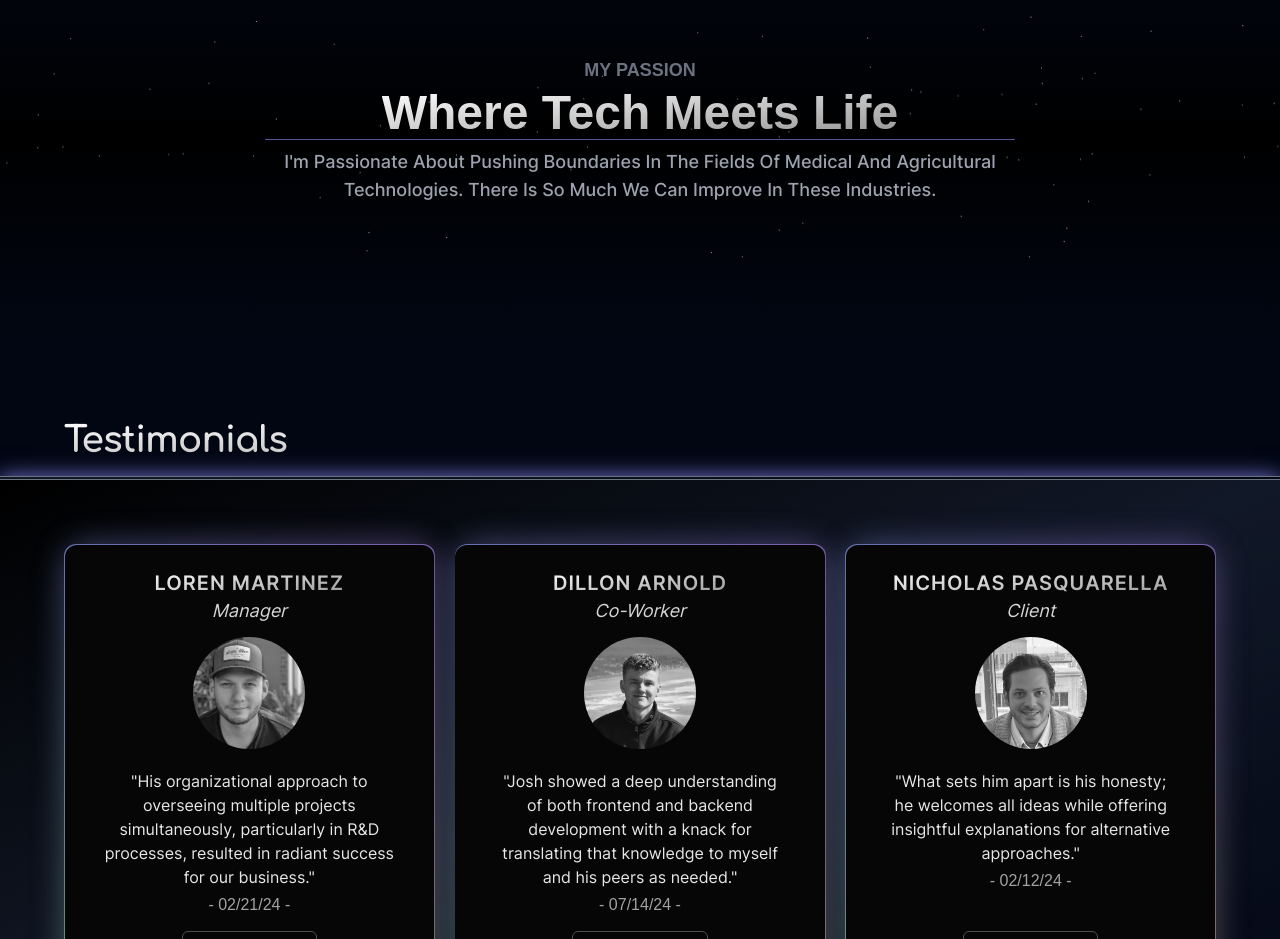
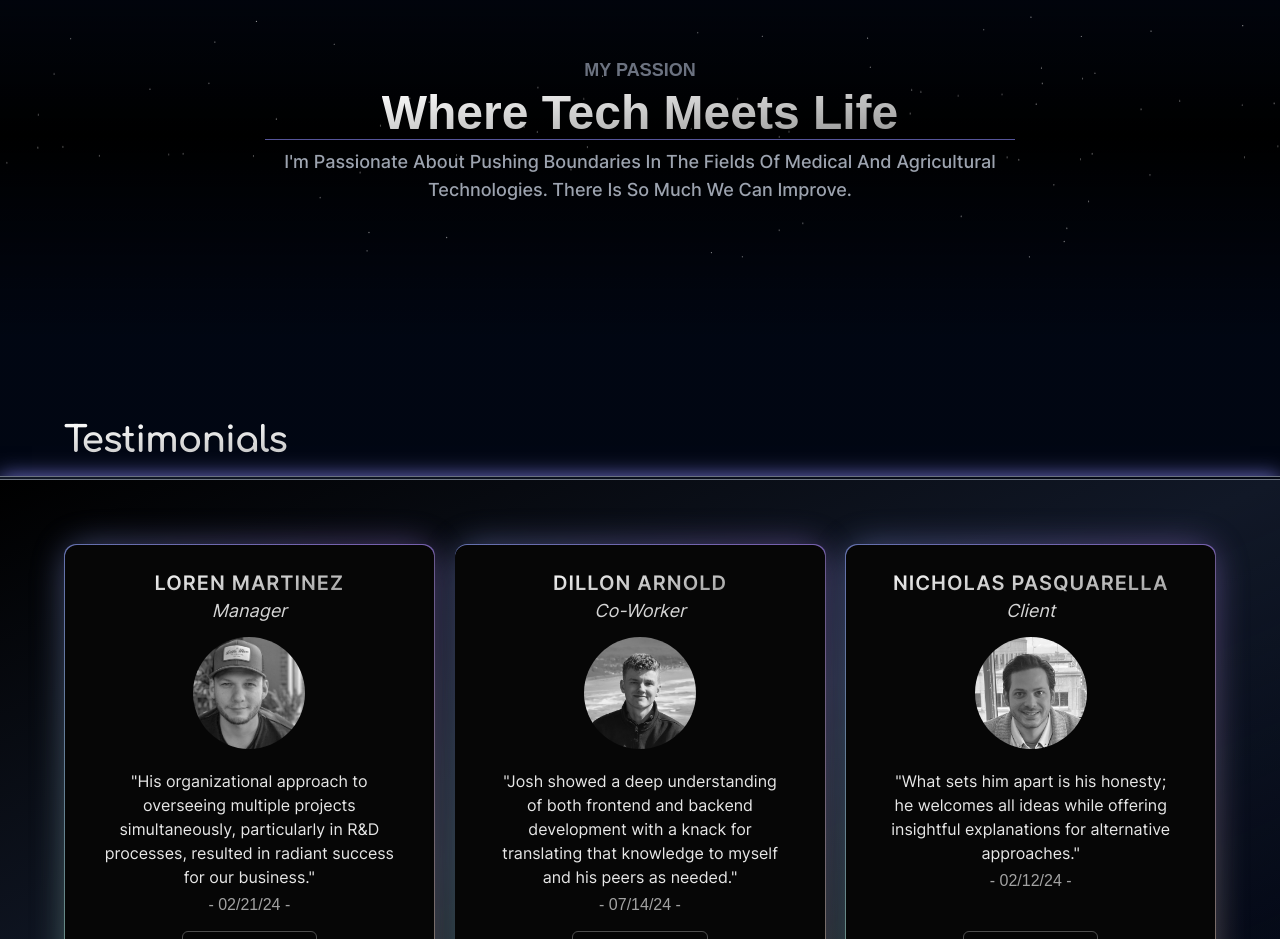
Before and after one commit to jduncan017/portfolio, a Next.js app: page / in a window 1280 px wide. Shown: the part 3220-4159 px from the top of the page. Built offline with nearby package versions, Linux system fonts and the light colour scheme; no server answers.

Commit message:
update mobile ui

```diff
--- a/src/app/components/AboutSection/Bio.tsx
+++ b/src/app/components/AboutSection/Bio.tsx
@@ -45,7 +45,7 @@ export default function Bio() {
       viewport={{ once: true }}
     >
       <motion.h2
-        className="Title text-1xl mb-3 flex gap-2 font-semibold uppercase leading-normal tracking-widest text-white sm:text-2xl"
+        className="Title mb-3 flex gap-2 text-xl font-semibold uppercase leading-normal tracking-widest text-white sm:text-2xl"
         variants={itemVariants}
       >
         <FlipWords
--- a/src/app/components/TextCallout.tsx
+++ b/src/app/components/TextCallout.tsx
@@ -21,12 +21,12 @@ export default function TextCallout({ name, id }: TextCalloutProps) {
       <div className="ParticlesBackground absolute h-full w-full">
         <CalloutParticles id={id} />
       </div>
-      <div className="Container mx-auto flex w-full flex-col items-center bg-gradient-to-b from-transparent via-black to-transparent px-10 py-32">
+      <div className="Container mx-auto flex w-full flex-col items-center bg-gradient-to-b from-transparent via-black to-transparent px-6 py-32 sm:px-10">
         <motion.h4
-          className="mb-2 text-center font-noto font-bold uppercase text-gray-500 sm:text-lg md:leading-tight"
+          className="Prompt mb-2 text-center font-noto font-bold uppercase text-gray-500 sm:text-lg md:leading-tight"
           initial={{ opacity: 0 }}
           whileInView={{ opacity: 1 }}
-          transition={{ duration: 1 }}
+          transition={{ duration: 2 }}
           viewport={{ once: true }}
         >
           {callout.prompt}
@@ -34,17 +34,17 @@ export default function TextCallout({ name, id }: TextCalloutProps) {
         <motion.h2
           initial={{ opacity: 0 }}
           whileInView={{ opacity: 1 }}
-          transition={{ duration: 1 }}
-          className="text-gradient-clip mb-0.5 text-center font-noto text-3xl font-bold capitalize sm:text-4xl md:leading-tight lg:text-5xl"
+          transition={{ duration: 2, delay: 0.4 }}
+          className="Header text-gradient-clip mb-0.5 text-center font-noto text-3xl font-bold capitalize sm:text-4xl md:leading-tight lg:text-5xl"
           viewport={{ once: true }}
         >
           {callout.header}
         </motion.h2>
         <motion.p
-          className="BioDescription max-w-[750px] border-t border-secondary/60 p-2 text-center text-sm font-medium capitalize text-gray-400 sm:text-base lg:text-lg xxl:max-w-none"
+          className="Description max-w-[750px] border-t border-secondary/60 p-2 text-center text-sm font-medium capitalize text-gray-400 sm:text-base lg:text-lg xxl:max-w-none"
           initial={{ opacity: 0 }}
           whileInView={{ opacity: 1 }}
-          transition={{ duration: 1, delay: 0.4 }}
+          transition={{ duration: 2, delay: 0.8 }}
           viewport={{ once: true }}
         >
           {callout.description}
--- a/src/lib/calloutData.ts
+++ b/src/lib/calloutData.ts
@@ -11,12 +11,13 @@ export const Callouts: CalloutData = {
     prompt: "My passion",
     header: "Where Tech Meets Life",
     description: `I'm passionate about pushing boundaries in the fields of medical and agricultural technologies. There is so much we
-    can improve in these industries.`,
+    can improve.`,
   },
   techstack: {
     prompt: "My toolkit",
     header: "A Fast & Flexible Tech Stack",
-    description: `I thrive with Next.js, TypeScript, Prisma, MongoDB, and Tailwind CSS, but I'm always eager to expand my skills and adapt to project needs.`,
+    description: `I thrive with Next.js, TypeScript, Prisma, MongoDB, and Tailwind CSS, but I'm always eager to expand my skills and
+    adapt to project needs.`,
   },
   cta: {
     prompt: "My aim",
```
